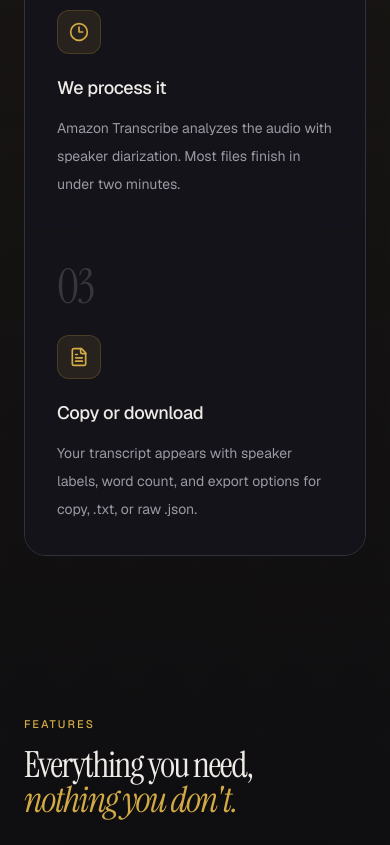
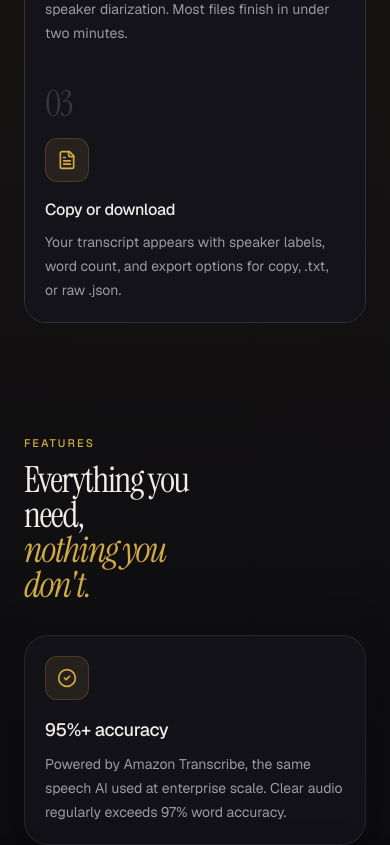
Before and after one commit to manynames3/super-transcriber, a React (Vite) app in the folder frontend/: page / in a window 390 px wide. Shown: the part 2040-2885 px from the top of the page. Built offline with nearby package versions, Linux system fonts and the light colour scheme; no server answers.

Commit message:
Tighten mobile landing sections

```diff
--- a/frontend/src/pages/Landing.tsx
+++ b/frontend/src/pages/Landing.tsx
@@ -257,17 +257,17 @@ export function LandingPage() {
           </div>
         </section>
 
-        <section className="mx-auto max-w-7xl px-6 py-20" id="how-it-works">
+        <section className="mx-auto max-w-7xl px-6 py-14 md:py-20" id="how-it-works">
           <div className="section-label">Process</div>
-          <h2 className="hero-title mt-4 max-w-3xl text-4xl md:text-6xl">
+          <h2 className="hero-title mt-3 max-w-[10ch] text-[28px] leading-[1.02] md:mt-4 md:max-w-3xl md:text-6xl">
             Drag, drop,
             <em> done.</em>
           </h2>
-          <p className="hero-copy mt-5 max-w-2xl">
+          <p className="hero-copy mt-4 max-w-lg md:mt-5 md:max-w-2xl">
             Three steps from audio file to polished transcript. No software to install and no workflow detours.
           </p>
 
-          <div className="mt-16 grid gap-px overflow-hidden rounded-[22px] border border-white/8 bg-white/8 lg:grid-cols-3">
+          <div className="mt-8 grid gap-px overflow-hidden rounded-[22px] border border-white/8 bg-white/8 md:mt-12 lg:mt-16 lg:grid-cols-3">
             <StepCard
               description="Drag your audio file into the upload zone or click to browse. We show duration and estimated cost before submission."
               icon={<UploadGlyph />}
@@ -289,15 +289,15 @@ export function LandingPage() {
           </div>
         </section>
 
-        <section className="mx-auto max-w-7xl px-6 py-20">
+        <section className="mx-auto max-w-7xl px-6 py-14 md:py-20">
           <div className="section-label">Features</div>
-          <h2 className="hero-title mt-4 max-w-4xl text-4xl md:text-6xl">
+          <h2 className="hero-title mt-3 max-w-[11ch] text-[28px] leading-[1.02] md:mt-4 md:max-w-4xl md:text-6xl">
             Everything you need,
             <br />
             <em>nothing you don&apos;t.</em>
           </h2>
 
-          <div className="mt-16 grid gap-6 lg:grid-cols-2">
+          <div className="mt-8 grid gap-4 md:mt-12 md:gap-6 lg:mt-16 lg:grid-cols-2">
             <FeatureCard
               description="Powered by Amazon Transcribe, the same speech AI used at enterprise scale. Clear audio regularly exceeds 97% word accuracy."
               icon={<CheckCircle2 className="h-5 w-5" />}
@@ -318,19 +318,19 @@ export function LandingPage() {
               icon={<History className="h-5 w-5" />}
               title="Full job history"
             />
-            <div className="panel relative overflow-hidden rounded-[24px] border border-[rgba(212,168,67,0.2)] p-8 lg:col-span-2">
+            <div className="panel relative overflow-hidden rounded-[24px] border border-[rgba(212,168,67,0.2)] p-5 md:p-8 lg:col-span-2">
               <div className="absolute inset-0 bg-[radial-gradient(circle_at_top_left,rgba(212,168,67,0.1),transparent_55%)]" />
-              <div className="relative grid gap-8 lg:grid-cols-2 lg:items-center">
+              <div className="relative grid gap-5 md:gap-8 lg:grid-cols-2 lg:items-center">
                 <div>
                   <FeatureCardIcon icon={<Shield className="h-5 w-5" />} />
-                  <h3 className="mt-5 text-2xl font-medium tracking-[-0.02em] text-foreground">
+                  <h3 className="mt-4 text-xl font-medium tracking-[-0.02em] text-foreground md:mt-5 md:text-2xl">
                     AWS-grade infrastructure, priced for humans
                   </h3>
-                  <p className="mt-4 text-[15px] leading-7 text-muted-foreground">
+                  <p className="mt-3 text-sm leading-6 text-muted-foreground md:mt-4 md:text-[15px] md:leading-7">
                     Super Transcriber sits on Amazon Transcribe, S3, Lambda, DynamoDB, and Cognito, but presents them like a clean SaaS offer. The result is a credible monetized product surface with the economics of serverless infrastructure underneath it.
                   </p>
                 </div>
-                <div className="rounded-[18px] border border-white/8 bg-[rgba(10,10,15,0.9)] p-5 font-mono text-sm leading-7 text-muted-foreground">
+                <div className="rounded-[18px] border border-white/8 bg-[rgba(10,10,15,0.9)] p-4 font-mono text-[13px] leading-6 text-muted-foreground md:p-5 md:text-sm md:leading-7">
                   <div>
                     <span className="text-primary">POST</span> /transcribe
                   </div>
@@ -514,11 +514,11 @@ function StepCard({
   title: string;
 }) {
   return (
-    <div className="bg-[rgba(19,19,26,0.96)] p-8">
-      <div className="font-serif text-5xl leading-none tracking-[-0.04em] text-white/15">{number}</div>
-      <FeatureCardIcon className="mt-6" icon={icon} />
-      <h3 className="mt-5 text-lg font-medium tracking-[-0.02em] text-foreground">{title}</h3>
-      <p className="mt-3 text-sm leading-7 text-muted-foreground">{description}</p>
+    <div className="bg-[rgba(19,19,26,0.96)] p-5 md:p-8">
+      <div className="font-serif text-4xl leading-none tracking-[-0.04em] text-white/15 md:text-5xl">{number}</div>
+      <FeatureCardIcon className="mt-4 md:mt-6" icon={icon} />
+      <h3 className="mt-4 text-base font-medium tracking-[-0.02em] text-foreground md:mt-5 md:text-lg">{title}</h3>
+      <p className="mt-2 text-sm leading-6 text-muted-foreground md:mt-3 md:leading-7">{description}</p>
     </div>
   );
 }
@@ -533,12 +533,12 @@ function FeatureCard({
   title: string;
 }) {
   return (
-    <div className="panel relative overflow-hidden rounded-[24px] p-8">
+    <div className="panel relative overflow-hidden rounded-[24px] p-5 md:p-8">
       <div className="absolute inset-0 bg-[radial-gradient(circle_at_top_left,rgba(212,168,67,0.08),transparent_55%)] opacity-0 transition-opacity duration-300 hover:opacity-100" />
       <div className="relative">
         <FeatureCardIcon icon={icon} />
-        <h3 className="mt-5 text-xl font-medium tracking-[-0.02em] text-foreground">{title}</h3>
-        <p className="mt-3 text-sm leading-7 text-muted-foreground">{description}</p>
+        <h3 className="mt-4 text-lg font-medium tracking-[-0.02em] text-foreground md:mt-5 md:text-xl">{title}</h3>
+        <p className="mt-2 text-sm leading-6 text-muted-foreground md:mt-3 md:leading-7">{description}</p>
       </div>
     </div>
   );
```
